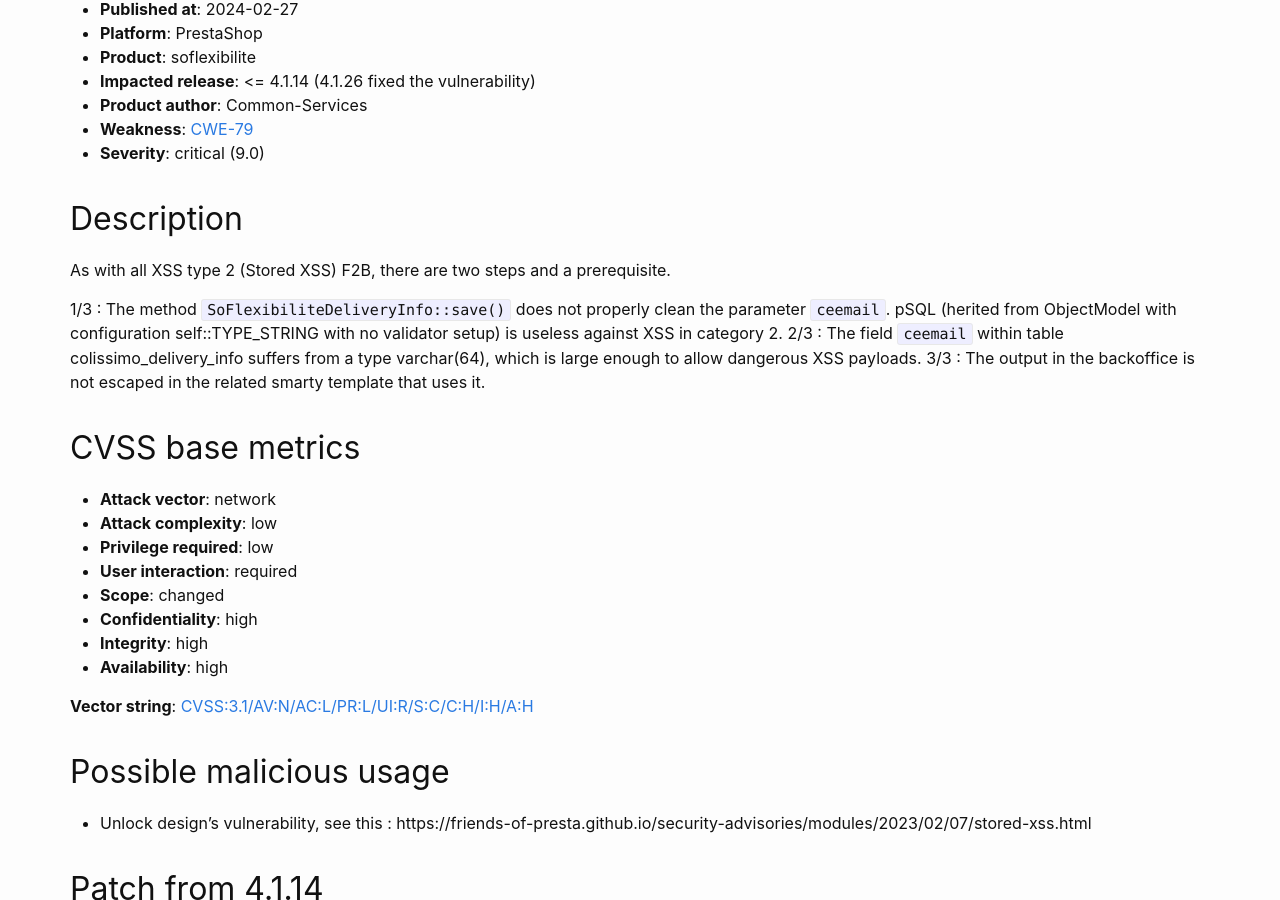
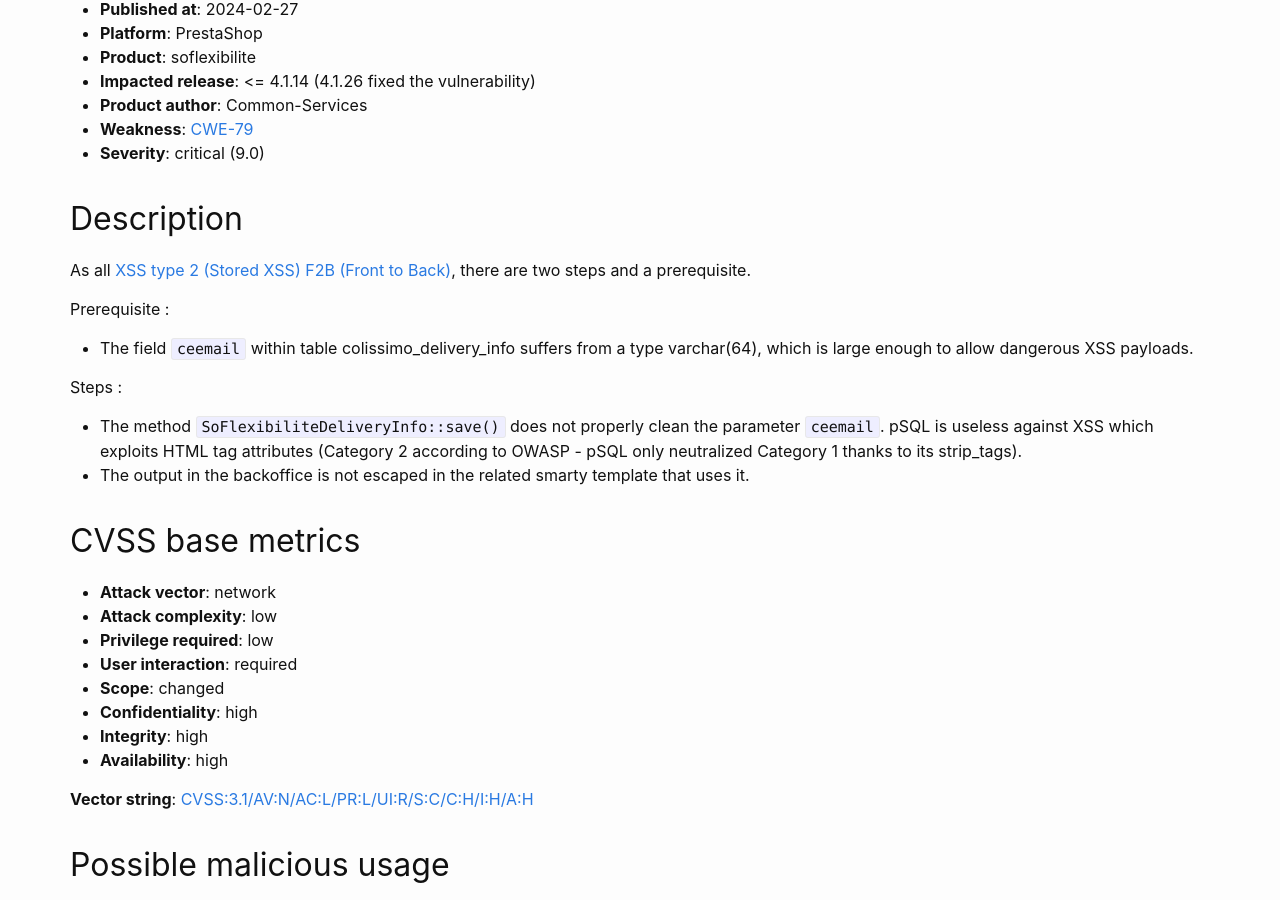
Before and after one commit to friends-of-presta/security-advisories, a Jekyll site: the page built from _posts/2024-02-27-soflexibilite.md, in a window 1280 px wide and 900 px high, scrolled down 1052 px. Built offline with Jekyll 4.4.1, drawn with Linux system fonts in a browser that asks for light colours.

Commit message:
Update 2024-02-27-soflexibilite.md

```diff
--- a/_posts/2024-02-27-soflexibilite.md
+++ b/_posts/2024-02-27-soflexibilite.md
@@ -30,11 +30,16 @@ Since there is a deletion of hooks with PS 1.7.7+, it does not concern all insta
 * **Severity**: critical (9.0)
 
 ## Description
-As with all XSS type 2 (Stored XSS) F2B, there are two steps and a prerequisite.
 
-1/3 : The method `SoFlexibiliteDeliveryInfo::save()` does not properly clean the parameter `ceemail`. pSQL (herited from ObjectModel with configuration self::TYPE_STRING with no validator setup) is useless against XSS in category 2.
-2/3 : The field `ceemail` within table colissimo_delivery_info suffers from a type varchar(64), which is large enough to allow dangerous XSS payloads.
-3/3 : The output in the backoffice is not escaped in the related smarty template that uses it.
+
+As all [XSS type 2 (Stored XSS) F2B (Front to Back)](https://security.friendsofpresta.org/modules/2023/02/07/stored-xss.html), there are two steps and a prerequisite.
+
+Prerequisite :
+- The field `ceemail` within table colissimo_delivery_info suffers from a type varchar(64), which is large enough to allow dangerous XSS payloads.
+
+Steps :
+- The method `SoFlexibiliteDeliveryInfo::save()` does not properly clean the parameter `ceemail`. pSQL is useless against XSS which exploits HTML tag attributes (Category 2 according to OWASP - pSQL only neutralized Category 1 thanks to its strip_tags).
+- The output in the backoffice is not escaped in the related smarty template that uses it.
 
 ## CVSS base metrics
 
```
